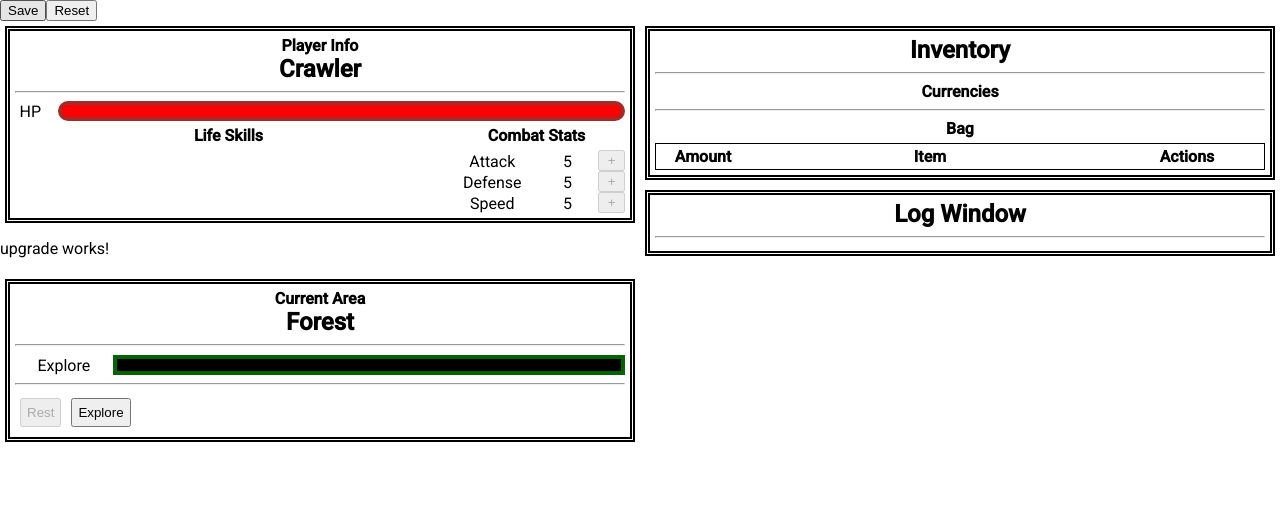
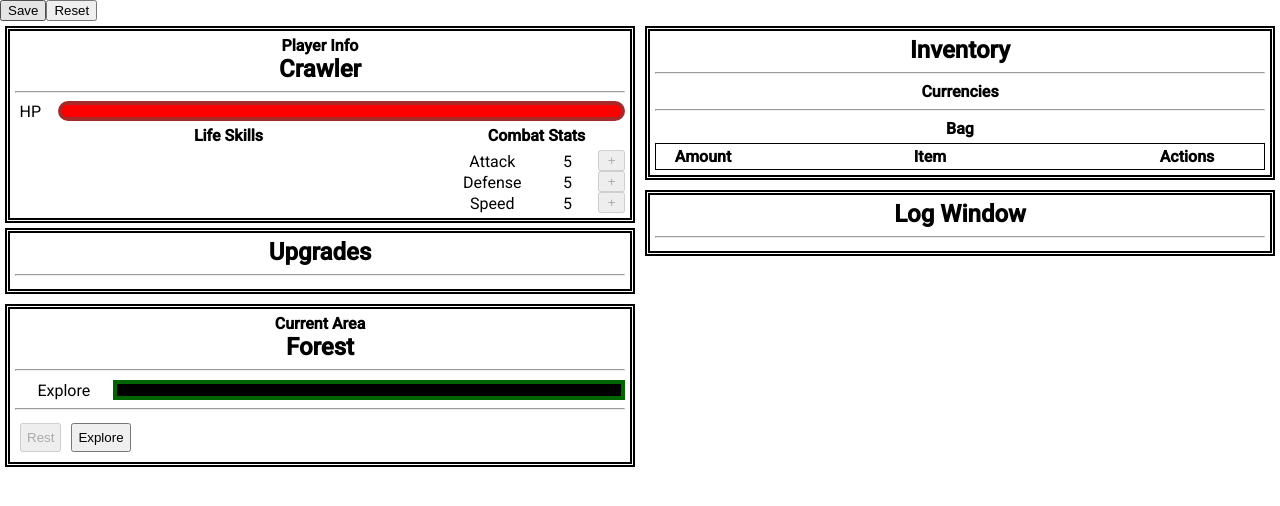
Before and after one commit to filiperferreira/iCrawler2, an Angular app: page / in a window 1280 px wide. Shown: the top 506 px of the page. Built offline with nearby package versions, Linux system fonts and the light colour scheme.

Commit message:
Fixed combat bug

```diff
--- a/src/app/dungeon/dungeon-data/dungeon-data.ts
+++ b/src/app/dungeon/dungeon-data/dungeon-data.ts
@@ -144,7 +144,12 @@ export const DUNGEON: Dungeon = {
         skills: [{
             name: "Charge",
             action: function(playerStats, combatData) {
-                return combatData.calculateDamage(combatData.enemy.stats, playerStats);
+                var modStats = [
+                    {id: combatData.enemy.stats[0].id, level: combatData.enemy.stats[0].level},
+                    {id: combatData.enemy.stats[1].id, level: combatData.enemy.stats[1].level},
+                    {id: combatData.enemy.stats[2].id, level: combatData.enemy.stats[2].level * 2},
+                ]
+                return combatData.calculateDamage(modStats, playerStats);
             }
         }]
     }, {
@@ -158,7 +163,12 @@ export const DUNGEON: Dungeon = {
         skills: [{
             name: "Bite",
             action: function(playerStats, combatData) {
-                return combatData.calculateDamage(combatData.enemy.stats, playerStats);
+                var modStats = [
+                    {id: combatData.enemy.stats[0].id, level: combatData.enemy.stats[0].level * 2},
+                    {id: combatData.enemy.stats[1].id, level: combatData.enemy.stats[1].level},
+                    {id: combatData.enemy.stats[2].id, level: combatData.enemy.stats[2].level},
+                ]
+                return combatData.calculateDamage(modStats, playerStats);
             }
         }]
     }]
--- a/src/app/upgrade/upgrade.component.css
+++ b/src/app/upgrade/upgrade.component.css
@@ -0,0 +1,17 @@
+#upgrade {
+    overflow: hidden;
+    margin: 5px;
+    padding: 5px;
+    border: 5px double black;
+}
+
+#upgrade-title {
+    width: 100%;
+    text-align: center;
+    display: inline-block;
+    font-weight: bold;
+}
+
+#upgrade-name {
+    font-size: x-large;
+}
--- a/src/app/upgrade/upgrade.component.html
+++ b/src/app/upgrade/upgrade.component.html
@@ -1 +1,6 @@
-<p>upgrade works!</p>
+<div id="upgrade">
+    <div id="upgrade-title">
+        <span id="upgrade-name">Upgrades</span>
+    </div>
+    <hr>
+</div>
```
